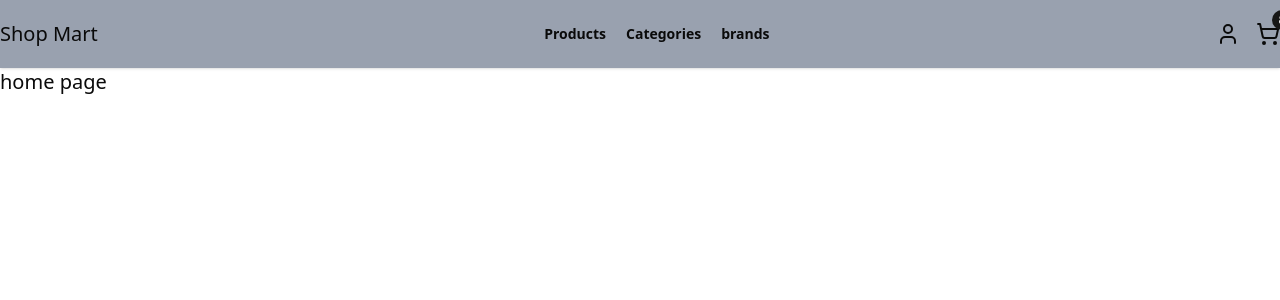
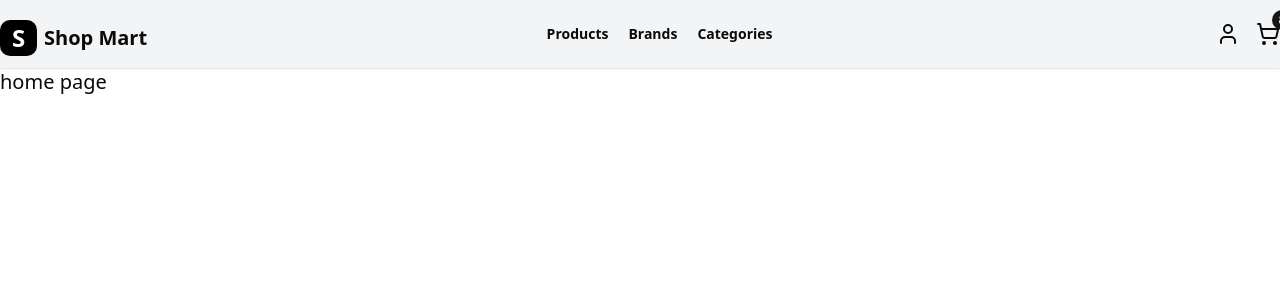
Before and after one commit to amur9096/shop-mart-app, a Next.js app: page / in a window 1280 px wide. Shown: the top 300 px of the page. Built offline with nearby package versions, Linux system fonts and the light colour scheme.

Commit message:
Building brands Ui and Calling api

```diff
--- a/src/app/(pages)/brands/page.tsx
+++ b/src/app/(pages)/brands/page.tsx
@@ -1,9 +1,65 @@
-import React from 'react'
+import React from "react";
+import { BrandI } from "../../../interfaces/brand";
+import {
+  Card,
+  CardAction,
+  CardContent,
+  CardDescription,
+  CardFooter,
+  CardHeader,
+  CardTitle,
+} from "@/components/ui/card";
+import Image from "next/image";
 
-export default function Brands() {
+export default async function Brands() {
+  const res = await fetch("https://ecommerce.routemisr.com/api/v1/brands");
+  const { data: brands }: { data: BrandI[] } = await res.json();
+  console.log(brands);
+
   return (
-    <div>
-      Brands Page
-    </div>
-  )
+    <>
+      <h1 className="text-3xl font-bold pt-10">Brands</h1>
+      <div className="grid grid-cols-1 sm:grid-cols-2 md:grid-cols-2 lg:grid-cols-3 xl:grid-cols-4 gap-4">
+        {brands.map((brand) => (
+          <div key={brand._id}>
+            <Card>
+              <CardHeader>
+                <Image
+                  src={brand.image}
+                  alt=""
+                  width={300}
+                  height={300}
+                  className="w-full"
+                />
+                <CardTitle>{brand.name}</CardTitle>
+              </CardHeader>
+            </Card>
+          </div>
+        ))}
+      </div>
+    </>
+  );
+
+  //   <>
+  //     <h1 className="text-3xl font-bold pt-10">Brands</h1>
+  //     <div className="grid grid-cols-1 sm:grid-cols-2 md:grid-cols-2 lg:grid-cols-3 xl:grid-cols-4 gap-4">
+  //       {brands.map((brand) => (
+  //         <div key={brands._id}>
+  //           <Card>
+  //             <CardHeader>
+  //               <Image
+  //                 src={brands.image}
+  //                 alt=""
+  //                 width={300}
+  //                 height={300}
+  //                 className="w-full"
+  //               />
+  //               <CardTitle>{brands.name}</CardTitle>
+  //             </CardHeader>
+  //           </Card>
+  //         </div>
+  //       ))}
+  //     </div>
+  //   </>
+  // );
 }
--- a/src/components/navbar.tsx
+++ b/src/components/navbar.tsx
@@ -32,11 +32,12 @@ import { ShoppingCart, UserIcon } from "lucide-react";
 export default function Navbar() {
   return (
     <>
-      <nav className="bg-gray-400 shadow text-2xl font-semibold py-4">
+      <nav className="bg-gray-100 shadow text-2xl font-semibold py-4">
         <div className="container mx-auto ">
           <div className="flex items-center justify-between">
             <Link href="/">
-              <h1>Shop Mart</h1>
+            <span className="rounded-lg bg-black text-white px-3 py-0.5 absolute">S</span>
+               <h1 className="relative -end-11 -bottom-1 font-extrabold">Shop Mart</h1>
             </Link>
 
             <NavigationMenu>
@@ -46,16 +47,15 @@ export default function Navbar() {
                     <Link href="/products">Products</Link>
                   </NavigationMenuLink>
                 </NavigationMenuItem>
-
                 <NavigationMenuItem>
                   <NavigationMenuLink asChild>
-                    <Link href="/categories">Categories</Link>
+                    <Link href="/brands">Brands</Link>
                   </NavigationMenuLink>
                 </NavigationMenuItem>
 
                 <NavigationMenuItem>
                   <NavigationMenuLink asChild>
-                    <Link href="/brands">brands</Link>
+                    <Link href="/categories">Categories</Link>
                   </NavigationMenuLink>
                 </NavigationMenuItem>
               </NavigationMenuList>
```
